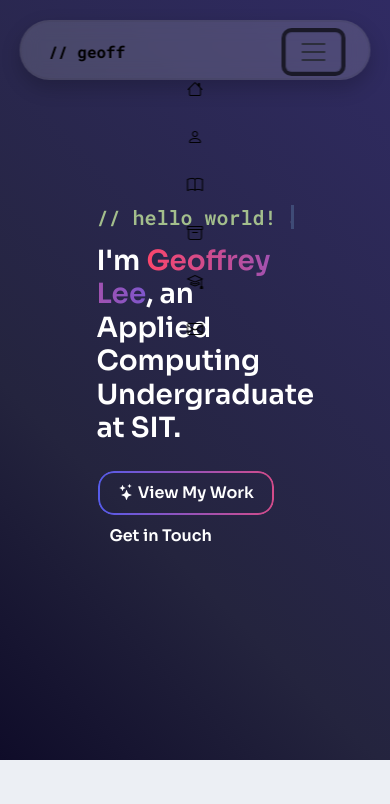
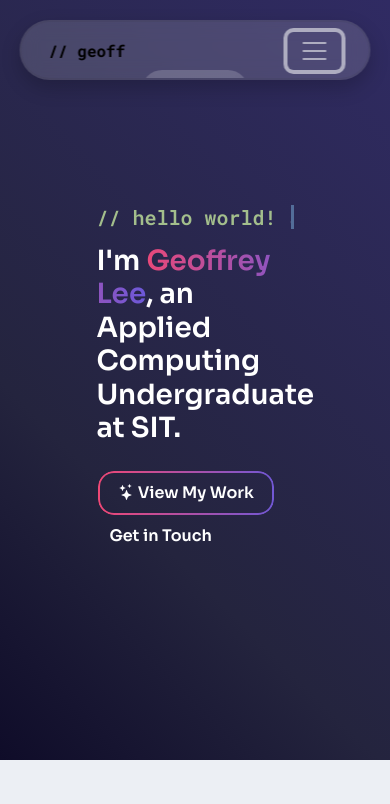
Before and after one commit to geofpie/geofpie.github.io, a plain HTML site: page index.html in a window 390 px wide. Both pictures are taken after a click on the button "Toggle navigation". Shown: the top 804 px of the page. Drawn offline with nearby package versions, Linux system fonts and the light colour scheme; a script that the page names is missing.

Commit message:
update scale

```diff
--- a/index.html
+++ b/index.html
@@ -3,6 +3,7 @@
     <head>
         <!-- Made by geoffrey lee (c)2025 dont copy or i angy -->
         <meta charset="UTF-8">
+        <meta name="viewport" content="width=device-width, initial-scale=1.0">
         <!-- FloatingUI -->
         <script src="https://cdn.jsdelivr.net/npm/@floating-ui/core@1.6.9"></script>
         <script src="https://cdn.jsdelivr.net/npm/@floating-ui/dom@1.6.13"></script>
@@ -27,7 +28,7 @@
     </head>
     <body>
         <!-- Navigation -->
-        <nav id="navbar" class="navbar navbar-expand-lg">
+        <nav id="navbar" class="navbar navbar-dark navbar-expand-lg">
             <div class="container-fluid">
                 <a class="navbar-brand" href="#">// geoff</a>
                 <button class="navbar-toggler" type="button" data-bs-toggle="collapse" data-bs-target="#navbarNav" aria-controls="navbarNav" aria-expanded="false" aria-label="Toggle navigation">
--- /dev/null
+++ b/js/script.js
@@ -0,0 +1,33 @@
+document.addEventListener("DOMContentLoaded", () => {
+  const sections = document.querySelectorAll("section[id]");
+  const navLinks = document.querySelectorAll(".nav-item");
+
+  function activateCurrentLink() {
+    const scrollPosition = window.scrollY + window.innerHeight / 2;
+
+    let found = false;
+
+    sections.forEach((section) => {
+      const top = section.offsetTop;
+      const bottom = top + section.offsetHeight;
+      const sectionId = section.getAttribute("id");
+
+      if (scrollPosition >= top && scrollPosition < bottom) {
+        found = true;
+        navLinks.forEach((link) => {
+          link.classList.remove("active");
+          if (link.querySelector("a")?.getAttribute("href") === `#${sectionId}`) {
+            link.classList.add("active");
+          }
+        });
+      }
+    });
+
+    if (!found) {
+      navLinks.forEach((link) => link.classList.remove("active"));
+    }
+  }
+
+  window.addEventListener("scroll", activateCurrentLink);
+  activateCurrentLink(); // Run on load
+});
--- a/style/style.css
+++ b/style/style.css
@@ -106,7 +106,7 @@ body {
     left: 50%;
     transform: translateX(-50%);
     width: auto;
-    max-width: 600px;
+    max-width: fit-content;
     height: 60px;
     border-radius: 50px;
     border: 2px solid rgba(50, 50, 50, 0.1);
@@ -116,9 +116,14 @@ body {
     box-shadow: 0 8px 20px rgba(0, 0, 0, 0.2);
     display: flex;
     align-items: center;
-    justify-content: flex-end; /* Aligns icons to the right */
-    transition: width 0.3s ease-in-out, max-width 0.3 ease-in-out, 0.3s ease-in-out;
+    justify-content: flex-end;
+    transition:
+        width 0.4s ease-in-out,
+        max-width 0.4s ease-in-out,
+        padding 0.4s ease-in-out,
+        background 0.3s ease-in-out;
     z-index: 1000;
+    overflow: hidden;
 }
 
 .nav-item, .nav-link, .navbar-brand {
@@ -159,19 +164,27 @@ body {
 
 /* Default: Icons compacted on the right */
 .nav-animated {
-    display: flex;
-    align-items: center;
-    justify-content: flex-end; /* Keeps icons on the right */
-    padding: 8px 12px;
+    position: relative;
+    justify-content: flex-start;
+    padding: 8px 15px;
+    min-width: 44px; /* recommended min tap size */
     border-radius: 25px;
-    width: auto;
-    transform: scaleX(1);
-    transition: transform 0.3s ease-in-out, width 0.3s ease-in-out, padding 0.3s ease-in-out;
-}
+    transition:
+        width 0.4s ease-in-out,
+        max-width 0.4s ease-in-out,
+        padding 0.4s ease-in-out,
+        background 0.3s ease-in-out;
+  }
+
+  .nav-item {
+    position: relative;
+  }
 
 /* Expand bar symmetrically when hovered */
 .nav-animated:hover {
-    transform: scaleX(1.1); /* Morphs the width expansion smoothly */
+    transform: scale(1.05);
+    padding-left: 20px;
+    padding-right: 20px;
     padding-left: 20px;
     padding-right: 20px;
 }
@@ -227,18 +240,58 @@ body {
     transform: translateX(0);
 }
 
+.navbar-toggler {
+    border: none;
+}
+
+.navbar-toggler:active, .navbar-toggler:focus, .navbar-toggler-icon:focus {
+    outline: none;
+    border: none;
+}
+
 /* Responsive adjustments */
 @media (max-width: 768px) {
     #navbar {
         width: 90%;
-        max-width: 500px;
+        max-width: none;
         padding: 10px 15px;
+        backdrop-filter: blur(10px);
+        background: rgba(255, 255, 255, 0.15); /* Ensure persistent background for mobile */
+        transition: width 0.4s ease-in-out, padding 0.3s ease-in-out;
     }
 
     .nav-animated {
         padding: 6px 12px;
+        background: rgba(255, 255, 255, 0.15); /* Match frosted navbar background */
+        backdrop-filter: blur(10px);
+        border-radius: 25px;
+        transition: background 0.3s ease-in-out, padding 0.3s ease-in-out;
+        }
+
+    .nav-animated:hover,
+    .nav-item.active .nav-animated {
+        padding-left: 20px;
+        padding-right: 20px;
+        background: rgba(255, 255, 255, 0.25); /* Stronger when expanded */
+    }
+
+    .nav-animated .nav-text {
+        display: inline;
+        opacity: 1;
+        transform: none;
+        background: transparent;
+        padding: 4px 8px;
+        border-radius: 8px;
+        margin-left: 8px;
+        transition: none;
     }
 }
+
+.nav-item.active .nav-text {
+    display: inline;
+    opacity: 1;
+    transform: translateX(0);
+  }
 
 .name-sub {
     font-size: 16px;
```
